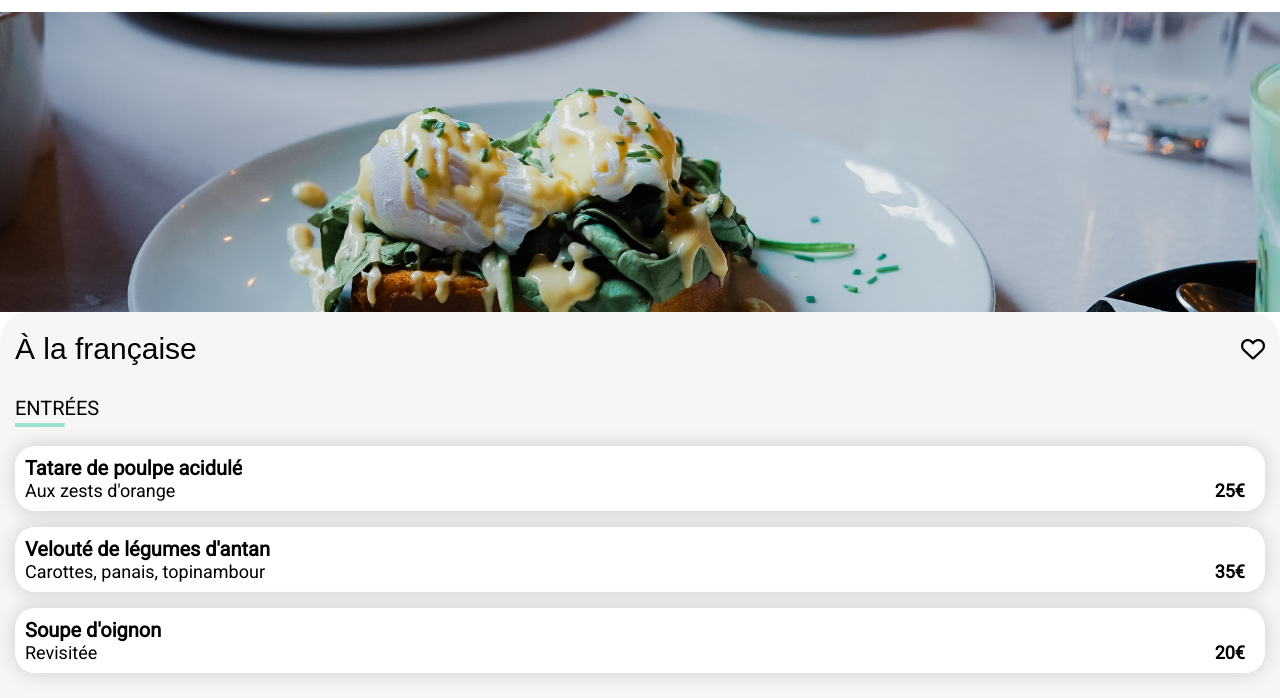
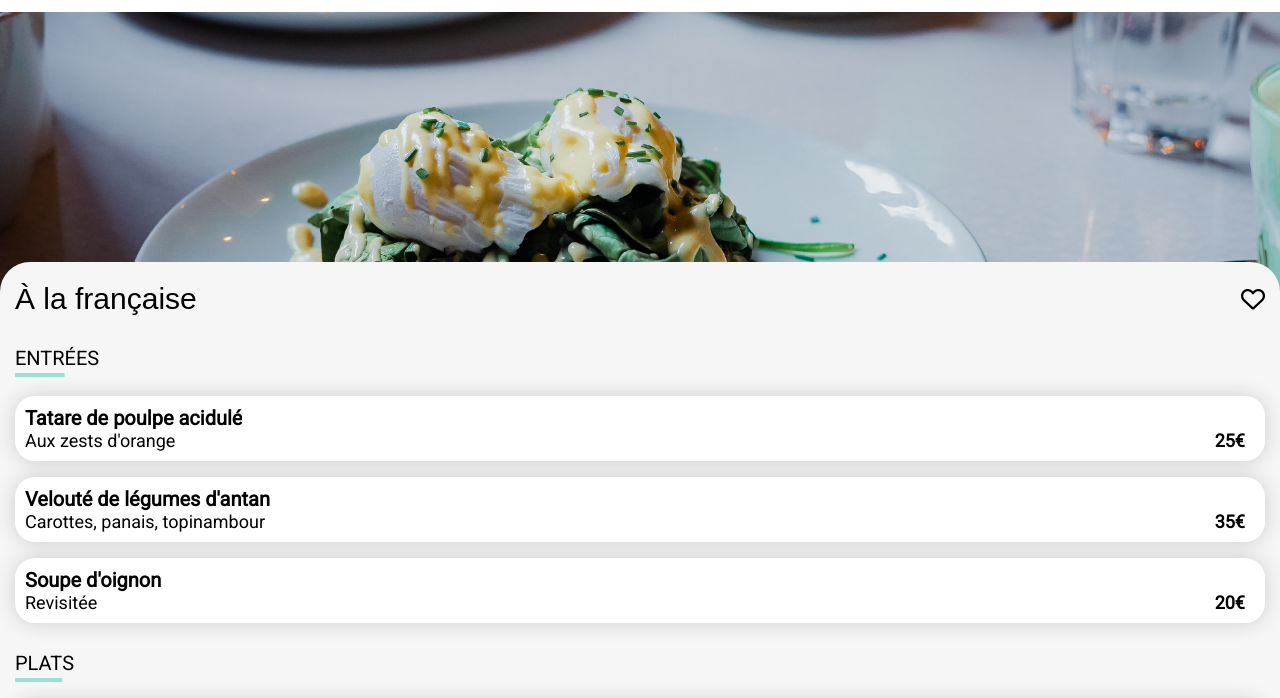
Before and after one commit to CedricMlg/P3Ohmyfood, a website: page pages/a-la-francaise.html in a window 1280 px wide. Shown: the part 58-756 px from the top of the page. Drawn offline with Linux system fonts and the light colour scheme; a web font is replaced by a local one.

Commit message:
Ajout du surplomb de l'image de restaurant

```diff
--- a/sass/pages/_restau.scss
+++ b/sass/pages/_restau.scss
@@ -10,10 +10,12 @@
 .background-restau {
   width: 100%;
   height: 300px;
+  z-index: 1;
   &__img {
     object-fit: cover;
     width: 100%;
     height: 100%;
+    z-index: 1;
   }
 }
 
@@ -21,6 +23,9 @@
   background-color: $background-color;
   border-radius: 30px 30px 0 0;
   padding: 0 15px 0 15px;
+  z-index: 2;
+  margin-top: -50px;
+  position: relative;
   &__restau {
     display: flex;
     flex-direction: row;
```
Also changed, not shown: public/css/style.css, 1 other file.
